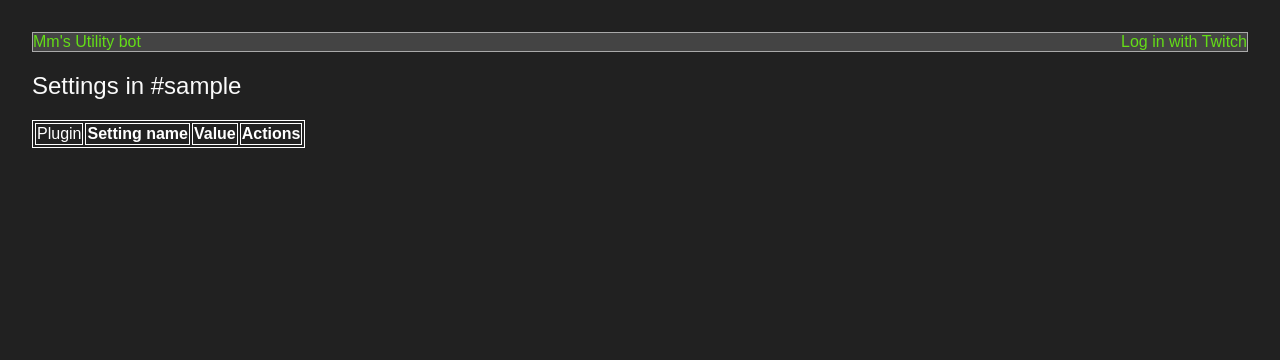
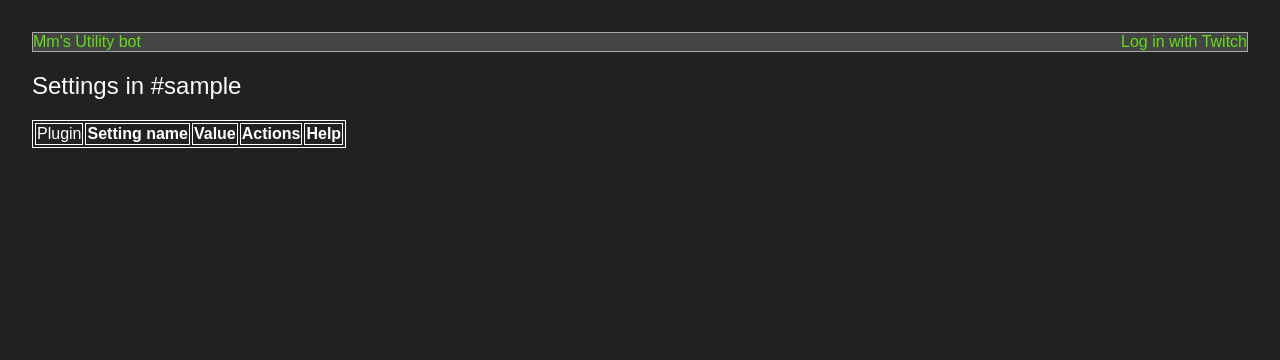
Before and after one commit to Mm2PL/MmsUtilityBot, a Flask app: template web/templates/settings_list.html in a window 1280 px wide. Shown: the top 360 px of the page. Run offline with Flask 2, Linux system fonts and the light colour scheme; the template is opened without the code that fills it: most values are stand-ins (such as "Sample title", 1, 10 or a date in 2020); parts of the project's set-up code (start-up, migrations or seed data) failed here and were passed over.

Commit message:
Add help for settings.

```diff
--- a/plugins/models/channelsettings.py
+++ b/plugins/models/channelsettings.py
@@ -121,13 +121,15 @@ def get(Base, session_scope, all_settings):
 
         def __init__(self, owner, name: str, default_value=..., scope=SettingScope.PER_CHANNEL,
                      write_defaults=False, setting_type=None,
-                     on_load: typing.Optional[typing.Callable[[ChannelSettings], None]] = None):
+                     on_load: typing.Optional[typing.Callable[[ChannelSettings], None]] = None,
+                     help_: typing.Optional[str] = None):
             self.owner = owner
             self.name = name
             self.default_value = default_value
             self.scope = scope
             self.write_defaults = write_defaults
             self.on_load = on_load
+            self.help = help_
             if setting_type is not None:
                 self.setting_type = setting_type
             else:
--- a/web/channel_settings.py
+++ b/web/channel_settings.py
@@ -46,7 +46,8 @@ def init(register_endpoint, ipc_conn, main_module, session_scope):
                               v['default_value'] if v['default_value'] != '...' else ...,
                               _prase_setting_scope(v['scope']),
                               v['write_defaults'],
-                              v['setting_type'])
+                              v['setting_type'],
+                              help_=v['help'])
             all_settings[k] = setting
 
     def _refetch_settings():
--- a/web/templates/settings_list.html
+++ b/web/templates/settings_list.html
@@ -31,6 +31,7 @@
             <th id="th_name">Setting name</th>
             <th id="th_value">Value</th>
             <th id="th_actions">Actions</th>
+            <th id="th_help">Help</th>
         </tr>
         </thead>
         <tbody>
@@ -57,6 +58,15 @@
                     <td class="setting_edit">
                         <a href="{{ request.url }}/{{ setting.name }}?return_to={{ request.url }}">Edit</a>
                     </td>
+                    <td class="setting_help">
+                        {% if setting.help %}
+                            {% autoescape off %}
+                            {{ setting.help.replace('\n', '<br>') }}
+                            {% endautoescape %}
+                        {% else %}
+                            <em>Not available</em>
+                        {% endif %}
+                    </td>
                 </tr>
             {% endif %}
         {% endfor %}
```
